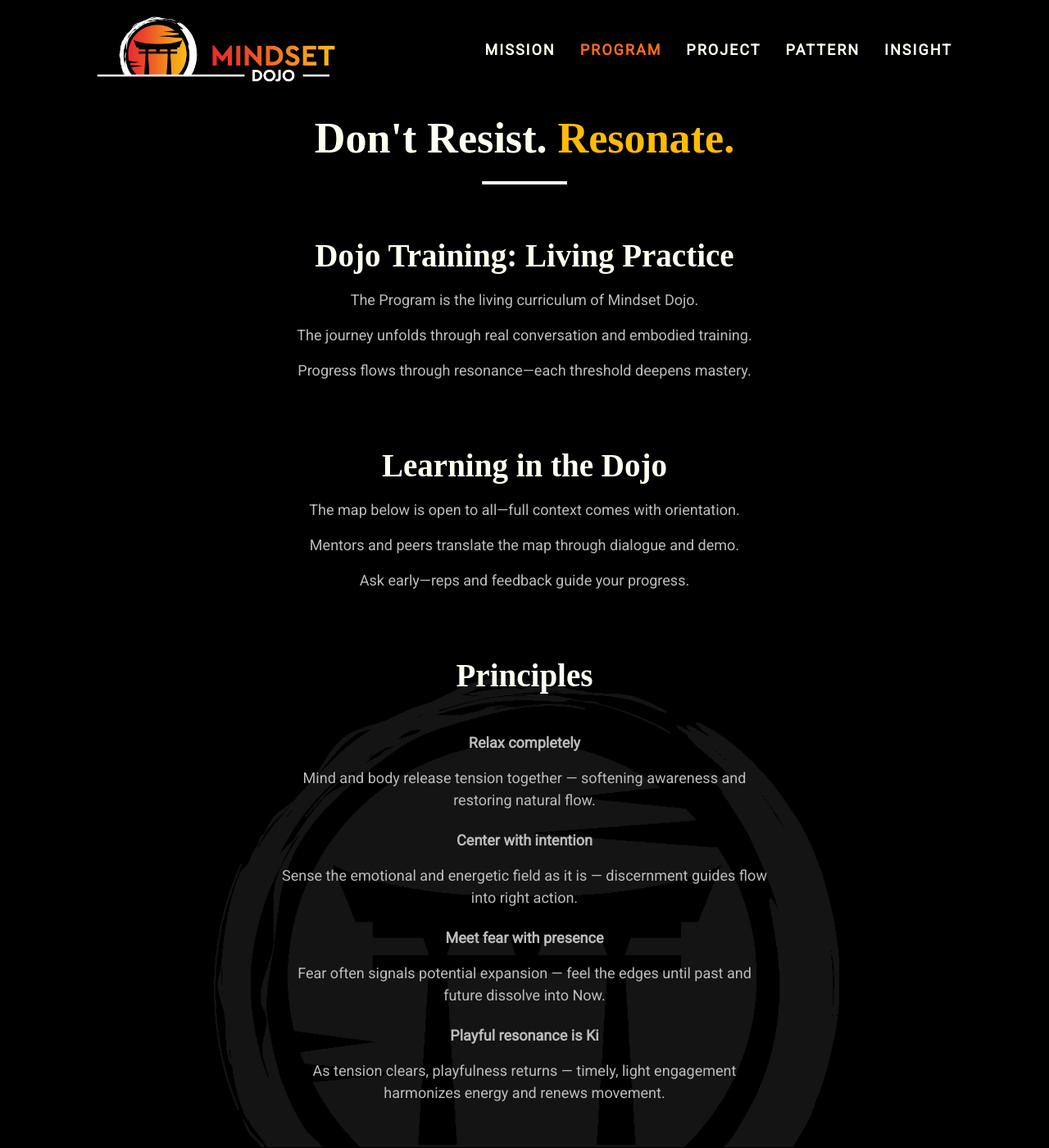
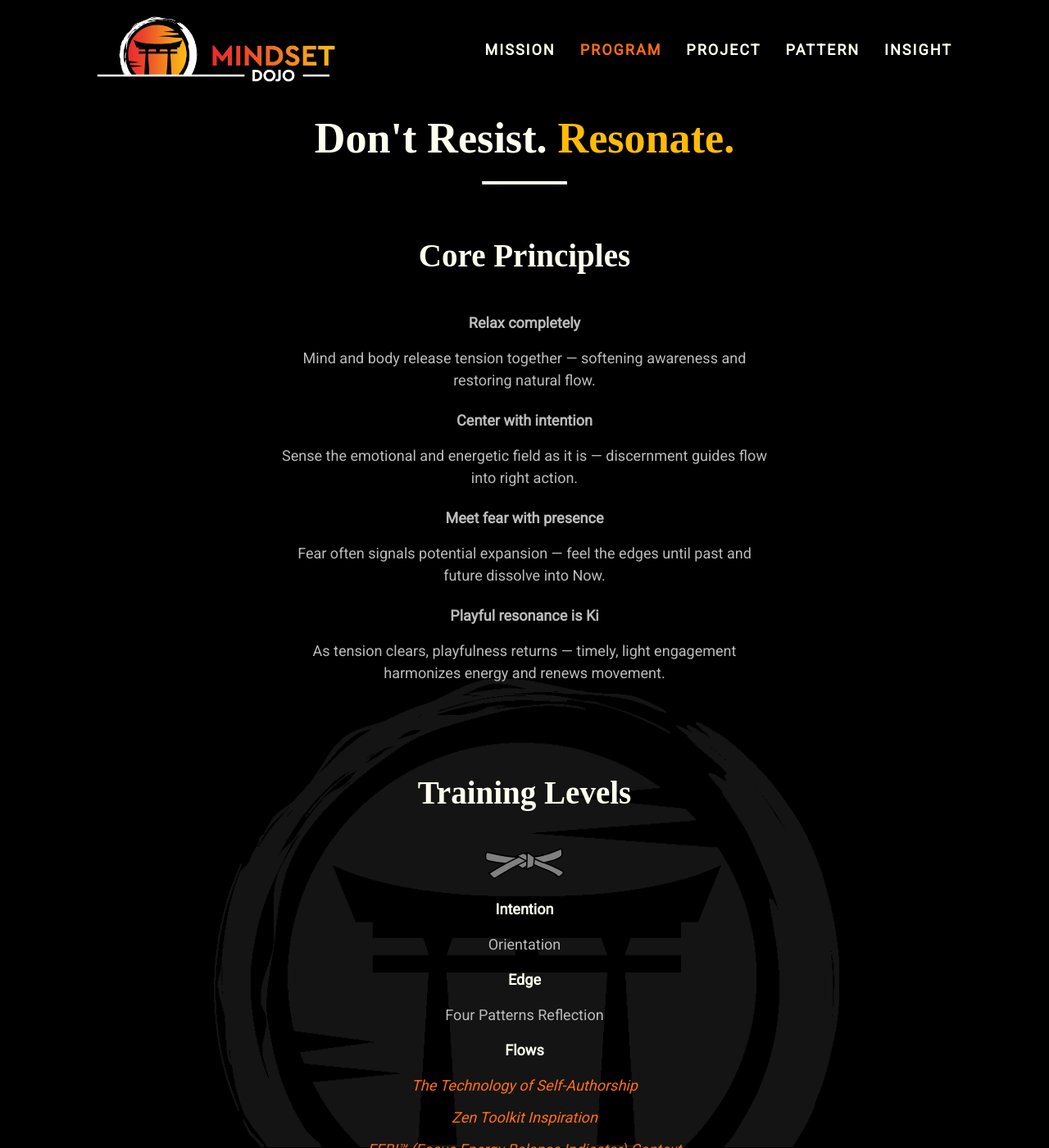
Before and after one commit to mindset-dojo/mindset-dojo.github.io, a Jekyll site: the page built from program.md, in a window 1280 px wide and 1400 px high. Shown: the whole window at 82% size. Built offline with Jekyll 4.4.1, drawn with Linux system fonts in a browser that asks for light colours; some web fonts are replaced.

Commit message:
refactor: Mission + Program + Project user journey

```diff
--- a/_data/mission.yaml
+++ b/_data/mission.yaml
@@ -44,8 +44,6 @@
   - type: ctas
     data:
       items:
-        - label: "Enter the Dojo"
+        - label: "Cross the Threshold"
           ref: program
-        - label: "Cultivate the Dojo"
-          ref: project
 ---
--- a/_data/program.yaml
+++ b/_data/program.yaml
@@ -3,23 +3,9 @@
 mantra_mark: "Resonate."
 description: "A layered training journey—presence, nervous-system skill, and conversational leadership applied in real contexts."
 sections:
-  - type: text
-    data:
-      label: "Dojo Training: Living Practice"
-      items:
-        - "The Program is the living curriculum of Mindset Dojo."
-        - "The journey unfolds through real conversation and embodied training."
-        - "Progress flows through resonance—each threshold deepens mastery."
-  - type: text
-    data:
-      label: "Learning in the Dojo"
-      items:
-        - "The map below is open to all—full context comes with orientation."
-        - "Mentors and peers translate the map through dialogue and demo."
-        - "Ask early—reps and feedback guide your progress."
   - type: list
     data:
-      label: "Principles"
+      label: "Core Principles"
       items:
         - id: "relax"
           label: "Relax completely"
@@ -35,7 +21,7 @@
           description: "As tension clears, playfulness returns — timely, light engagement harmonizes energy and renews movement."
   - type: levels
     data:
-      label: "Levels"
+      label: "Training Levels"
       intention_label: "Intention"
       edge_label: "Edge"
       flows_label: "Flows"
--- a/_data/project.yaml
+++ b/_data/project.yaml
@@ -22,7 +22,7 @@
       text: "Ideation is fun; pull requests invite influence."
   - type: list
     data:
-      label: "Principles"
+      label: "Engagement Principles"
       items:
         - id: transparency
           label: "Transparency invites trust"
@@ -60,6 +60,6 @@
   - type: ctas
     data:
       items:
-        - label: "Tend the Source"
+        - label: "Tend the Garden"
           ref: repo
 ---
```
